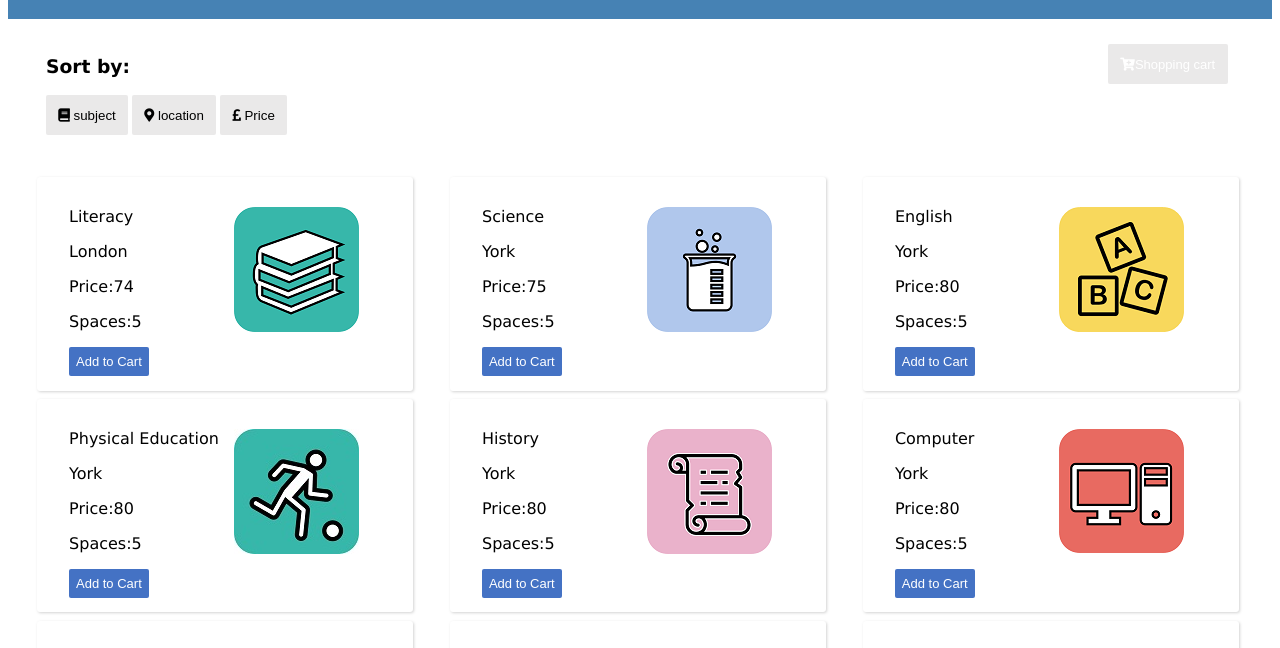
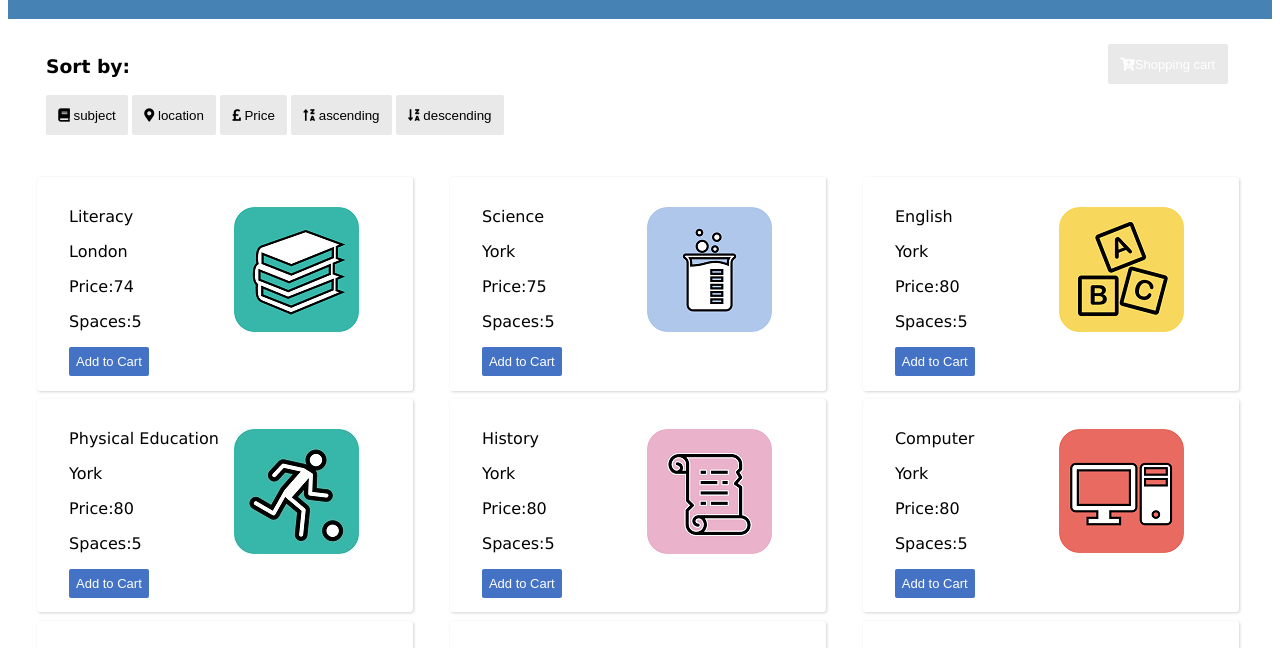
Before and after one commit to Khristinesagum/CST3145-CW1, a plain HTML site: page index.html in a window 1280 px wide. Both pictures are taken after a click on the button "Price". Shown: the part 74-722 px from the top of the page. Drawn offline with nearby package versions, Linux system fonts and the light colour scheme.

Commit message:
Added sorting by price - ASC and DESC

```diff
--- a/index.html
+++ b/index.html
@@ -42,6 +42,13 @@
             <span class="fas fa-sort-alpha-up-alt"></span> ascending
         </button>
         <button class="sort" v-on:click="sortbyLocDESC" v-show="sortBy == 'Location'" >
+            <span class="fas fa-sort-alpha-down-alt"></span> descending
+        </button>
+
+        <button class="sort" v-on:click="SortLesson('Price')"  v-show="sortBy == 'Price'" >
+            <span class="fas fa-sort-alpha-up-alt"></span> ascending
+        </button>
+        <button class="sort" v-on:click="sortbyPriceDESC" v-show="sortBy == 'Price'" >
             <span class="fas fa-sort-alpha-down-alt"></span> descending
         </button>
 
@@ -200,6 +207,11 @@
                         this.lesson.sort( function( a, b ){
                         return ( ( a.Location == b.Location ) ? 0 : ( ( a.Location < b.Location ) ? 1 : -1 ) );
                     }.bind(this));
+                    },
+                    sortbyPriceDESC(){
+                        this.lesson.sort( function( a, b ){
+                        return ( ( a.Price == b.Price ) ? 0 : ( ( a.Price < b.Price ) ? 1 : -1 ) );
+                    }.bind(this));
                     }
 
 
```
